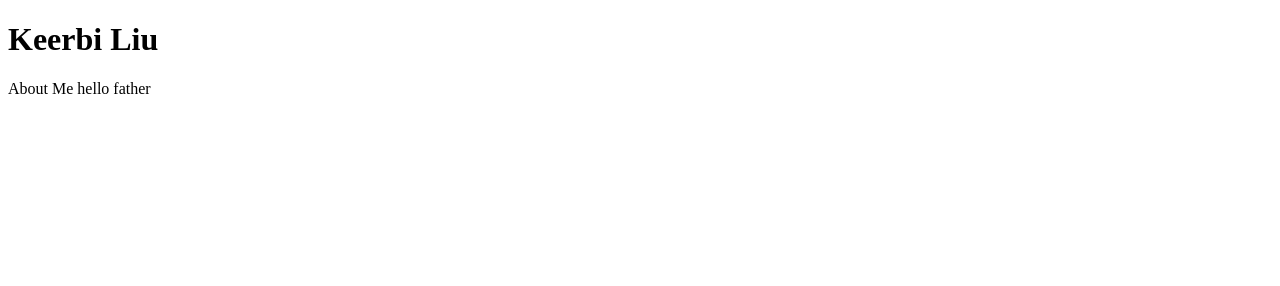
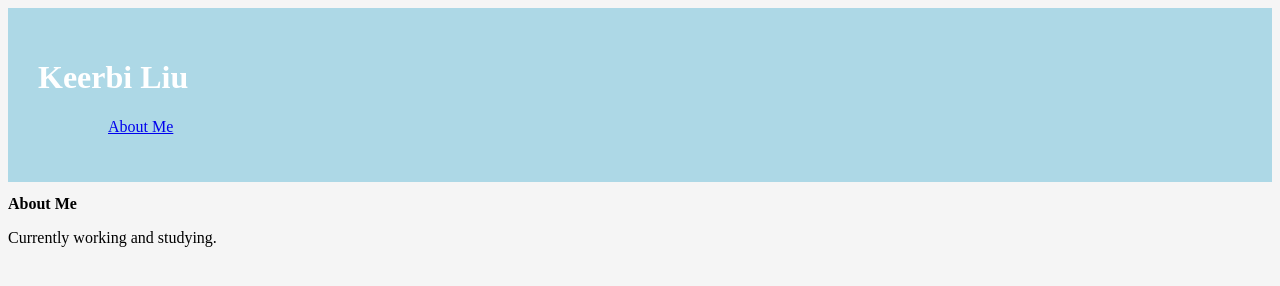
Before and after one commit to Keerbi12/Portfolio-Keerbi, a plain HTML site: page index.html in a window 1280 px wide. Drawn offline with Linux system fonts and the light colour scheme.

Commit message:
Basic styling applied to header and body sections.

```diff
--- a/assets/css/style.css
+++ b/assets/css/style.css
@@ -0,0 +1,32 @@
+/*Universal selector for applying styles to all elements.*/
+* {
+    font-size: 16px;
+}
+/*Setting font size for all major headings as a percentage.*/
+header h1 {
+    font-size: 200%;
+}
+
+body {
+    background-color: whitesmoke;
+}
+
+header {
+   padding: 30px;
+   font-family: 'Comic Sans';
+   background-color: lightblue;
+   color: white;
+}
+
+header nav {
+    font-family: "Comic Sans";
+}
+
+header nav ul{
+    list-style-type: none;
+}
+
+header nav ul li {
+    display: inline-block;
+    margin-left: 30px;
+}
--- a/index.html
+++ b/index.html
@@ -1,16 +1,33 @@
 <!DOCTYPE html>
 <html lang="en-us">
 
-<head> <!--Linking the style sheet, setting a concise webpage title.-->
+<head>
+<!--Linking the style sheet, setting a concise webpage title.-->
     <meta charset="UTF-8" />
     <link rel="stylesheet" href="./assets/css/style.css">
     <title>Portfolio | Keerbi Liu</title>
 </head>
 
-<header>
-    <h1>Keerbi Liu</h1>
-</header>
+<body>
+    <header>
+        <h1>Keerbi Liu</h1>
+<!--Navigation panel added-->
+        <nav>
+            <ul>
+                <li>
+                    <a href="#aboutMe">About Me</a>
+                </li>
+            </ul>
+        </nav>
+    </header>
+    <main>
+        <section id="aboutMe" class="aboutMe">
+            <h2>About Me</h2>
+            <p>
+                Currently working and studying.
+            </p>
+        </section>
+    </main>
 <!--Creating an about me section with class tag "aboutMe"-->
-<body>
-    <div class="aboutMe">About Me hello father</p>
+
 </body>
```
